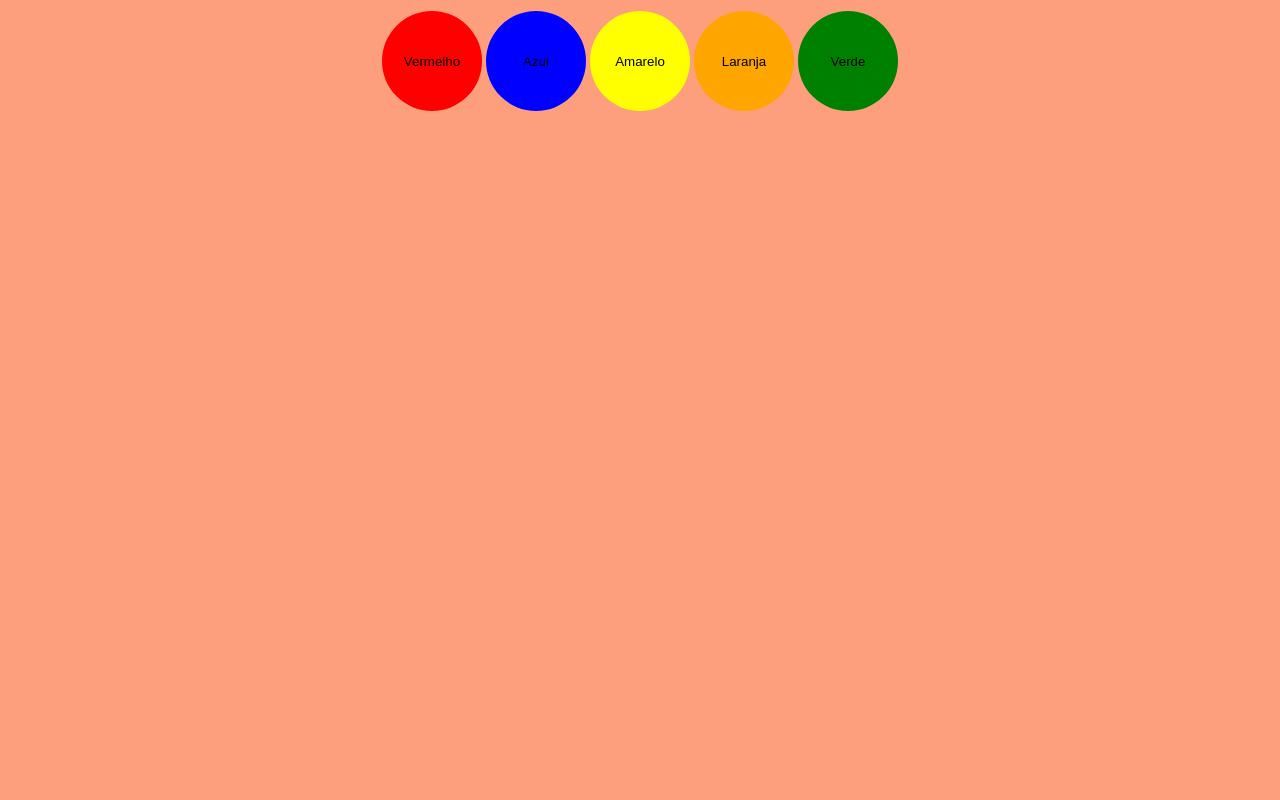
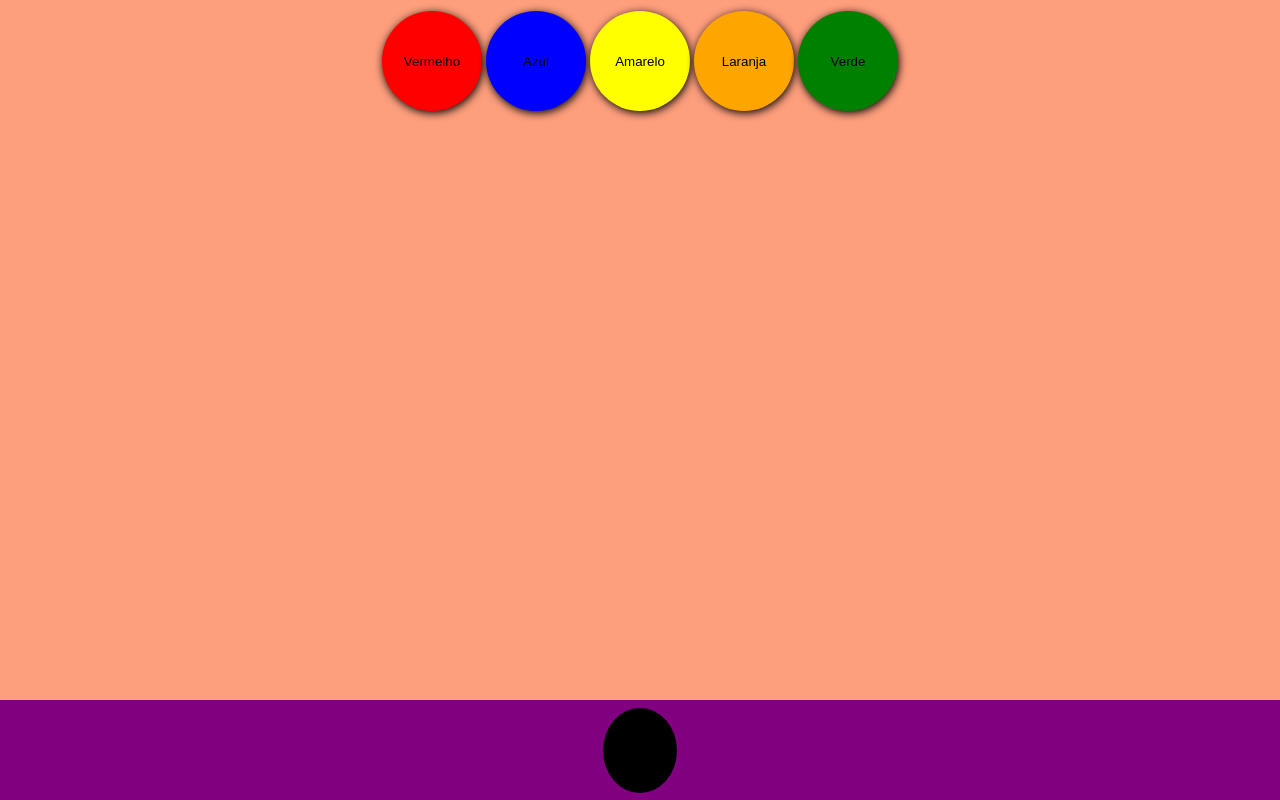
Before and after one commit to H-Leone/background-change, a plain HTML site: page index.html in a window 1280 px wide. Drawn offline with Linux system fonts and the light colour scheme.

Commit message:
rainbow add

```diff
--- a/index.html
+++ b/index.html
@@ -19,6 +19,12 @@
         </tr>
     </table>
 
+    <div id="bottom-button-wrapper">
+        <div id="bottom-button" onclick="changeToRainbow()">
+
+        </div>
+    </div>
+
     <script src="script.js"></script>
 </body>
 </html>
--- a/script.js
+++ b/script.js
@@ -49,3 +49,13 @@ function changeColorGreen(){
         corpo.classList.add('green');
     }
 }
+
+function changeToRainbow() {
+    if (corpo.classList.contains('rainbow')){
+        corpo.classList.remove('rainbow')
+    } else {
+        corpo.style.transitionDuration='.5s'
+        corpo.className='';
+        corpo.classList.add('rainbow')
+    }
+}
--- a/style.css
+++ b/style.css
@@ -17,6 +17,7 @@ button {
     width: 90%;
     margin: 0 auto;
     padding: 40px;
+    box-shadow: 1px 2px 8px black;
 }
 
 #btn-red {
@@ -74,7 +75,7 @@ button {
     transition-duration: .5s;
 }
 
-/* AAAAAAAAAAAAAAAAAAAAAAAAAAAAAAAAAAA */
+/* Color class */
 
 .red {
     background-color: red;
@@ -95,3 +96,60 @@ button {
 .green {
     background-color: green;
 }
+
+/* Bottom button */
+
+#bottom-button-wrapper {
+    position: fixed;
+    bottom: 0;
+    left: 0;
+    width: 100%;
+    height: 100px;
+    background-color: purple;
+    display: flex;
+    justify-content: center;
+    align-items: center;
+}
+
+#bottom-button {
+    height: 85%;
+    width: 5.75%;
+    background-color: black;
+    border-radius: 50%;
+    display: flex;
+    justify-content: center;
+    align-items: center;
+    cursor: pointer;
+    transition-duration: .5s;
+}
+
+#bottom-button:hover {
+    background-color: rgb(59, 59, 59);
+    transition-duration: .5s;
+}
+
+.rainbow {
+    animation: rainbow 700ms linear infinite;
+}
+
+@keyframes rainbow {
+    0% {
+        background-color: red;
+        transition-duration: .5s;
+    }
+    20% {
+        background-color: blue;
+    }
+    40% {
+        background-color: rgba(253, 109, 57, 0.66);
+    }
+    60% {
+        background-color: orange;
+    }
+    80% {
+        background-color: green;
+    }
+    100% {
+        background-color: yellow;
+    }
+}
```
